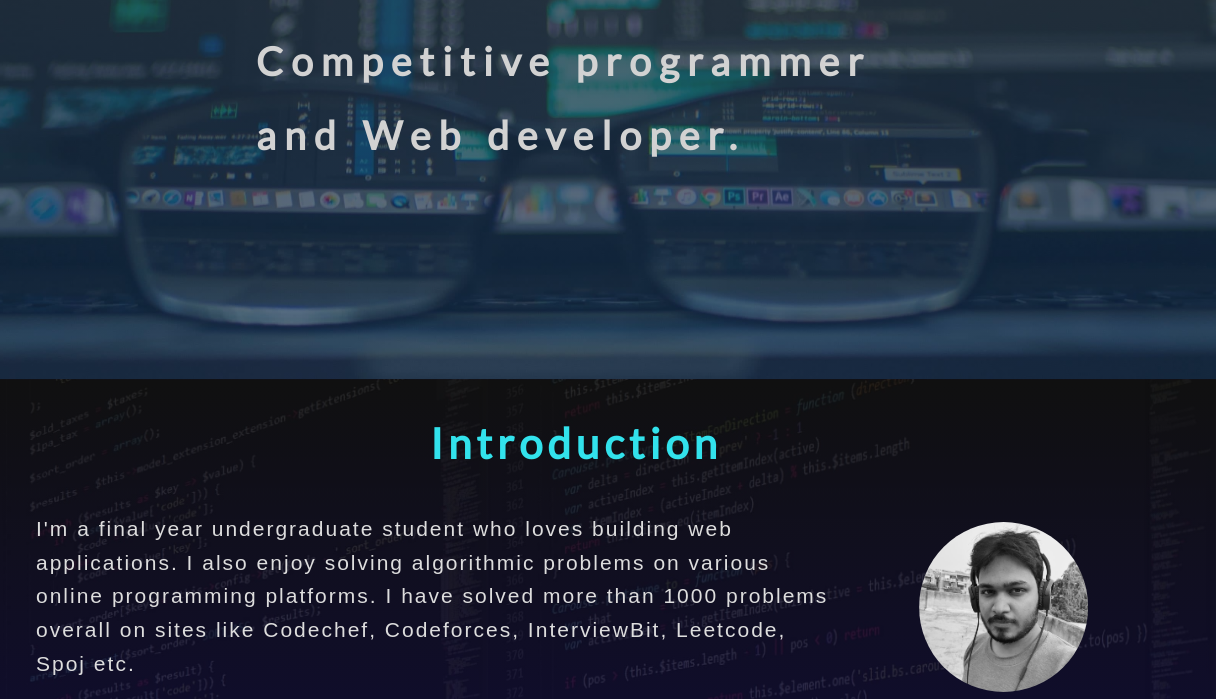
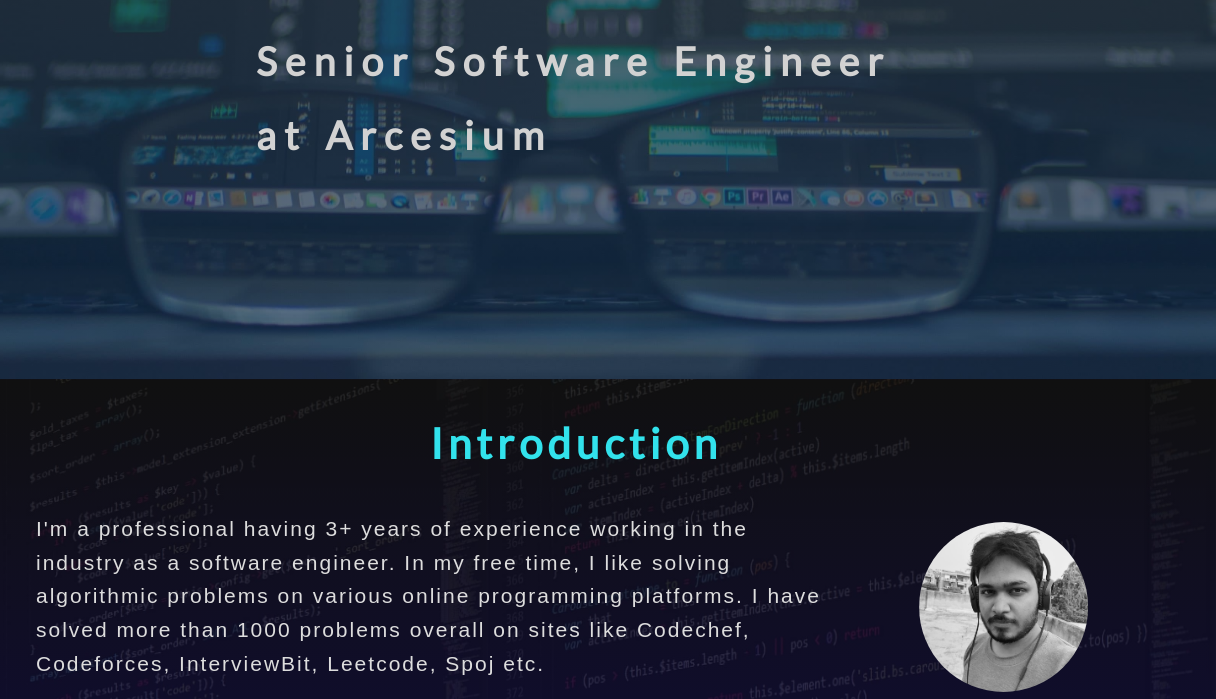
Before and after one commit to amit839/amit839.github.io, a plain HTML site: page index.html in a window 1280 px wide. Shown: the part 421-1120 px from the top of the page, 64-1280 px from the left. Drawn offline with nearby package versions, Linux system fonts and the light colour scheme; a web font is replaced by a local one.

Commit message:
Update index.html

```diff
--- a/index.html
+++ b/index.html
@@ -44,7 +44,7 @@
         <div class="intro-first">
             <h3 class="text-1">Hi , I am</h3>
             <h1 class="text-2">Amit Pandey.</h1>
-            <h3 class="text-3">Competitive programmer and Web developer.</h3>
+            <h3 class="text-3">Senior Software Engineer at Arcesium</h3>
         </div>
     </header>
     <section id="js--about" class="about-me js--about-me">
@@ -53,7 +53,7 @@
         </div>
         <div class="row">
             <div class="about-me-1">
-                <p class="about-me-para"> I'm a final year undergraduate student who loves building web applications. I also enjoy solving algorithmic problems on various online programming platforms. I have solved more than 1000 problems overall on sites like Codechef, Codeforces, InterviewBit, Leetcode, Spoj etc. </p>
+                <p class="about-me-para"> I'm a professional having 3+ years of experience working in the industry as a software engineer. In my free time, I like solving algorithmic problems on various online programming platforms. I have solved more than 1000 problems overall on sites like Codechef, Codeforces, InterviewBit, Leetcode, Spoj etc. </p>
             </div>
             <div class="about-me-2"> <img class="profile-pic" src="resources/css/images/profile.jpg" alt="amit pandey"> </div>
         </div>
```
